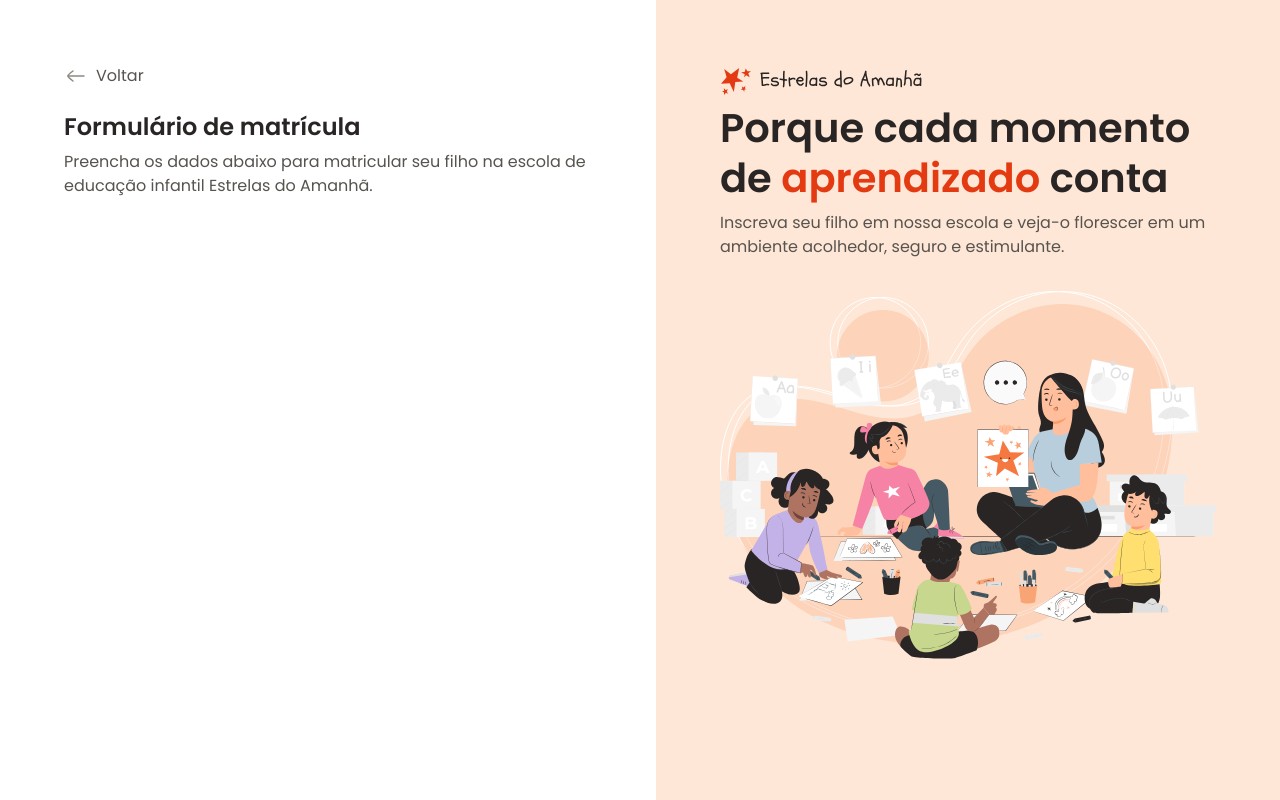
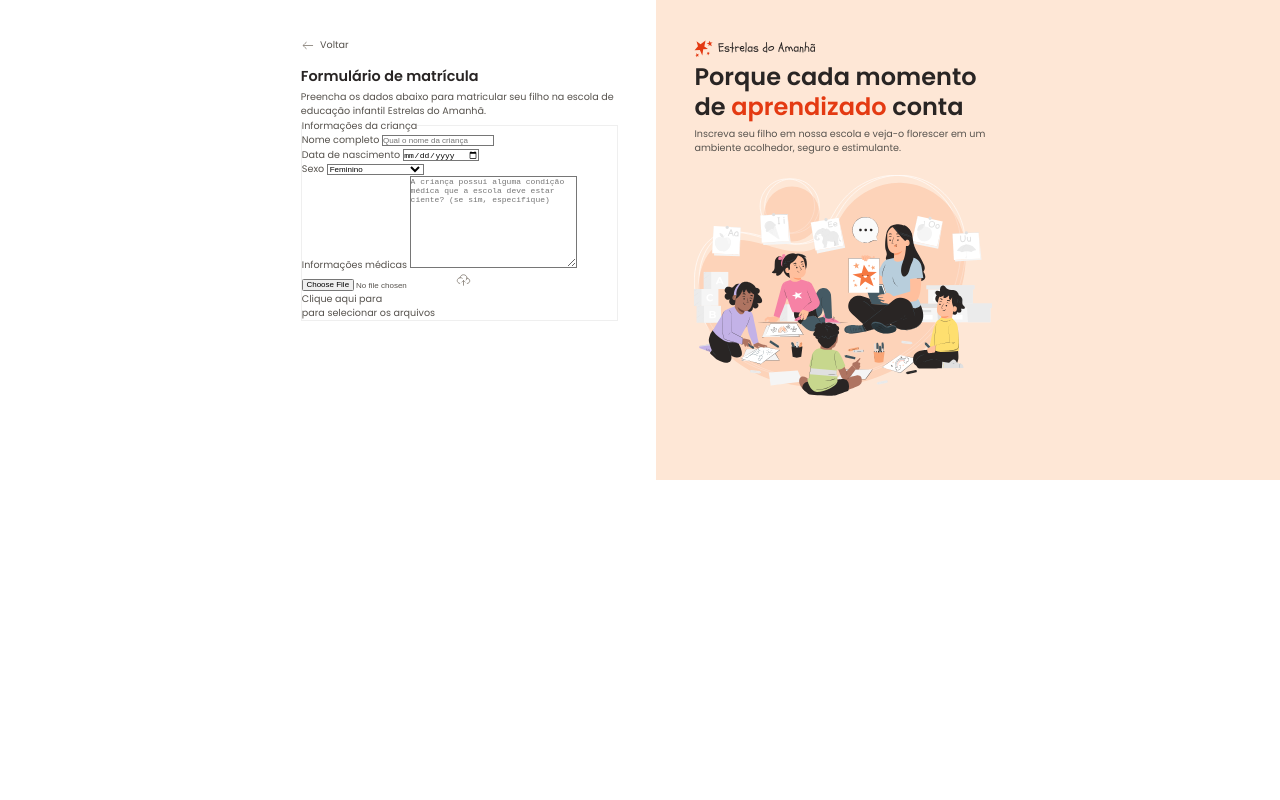
Before and after one commit to ThurZXP0/Formulario-de-Matricula, a plain HTML site: page index.html in a window 1280 px wide. Drawn offline with Linux system fonts and the light colour scheme.

Commit message:
iniciando o formulário

```diff
--- a/index.html
+++ b/index.html
@@ -23,6 +23,49 @@
 
         <h1>Formulário de  matrícula</h1>
         <p>Preencha os dados abaixo para matricular seu filho na escola de educação infantil Estrelas do Amanhã.</p>
+
+        <form method="post" enctype="multipart/form-data">
+          <fieldset class="child-info">
+            <legend>Informações da criança</legend>
+
+            <div class="input-wrapper">
+              <label for="fullname">Nome completo</label>
+              <input id="fullname" name="fullname" type="text" placeholder="Qual o nome da criança">
+            </div>
+
+             <div class="input-wrapper">
+              <label for="">Data de nascimento</label>
+              <input type="date" id="birth" name="birth" lang="pt-BR">
+            </div>
+
+            <div class="select-wrapper">
+              <label for="gender">Sexo</label>
+              <select name="gender" id="">
+                <option value="female">Feminino</option>
+                <option value="male">masculino</option>
+                <option value="na">Prefiro não responder</option>
+              </select>
+            </div>
+
+            <div class="textarea-wrapper">
+              <label for="medical-info">Informações médicas</label>
+              <textarea name="medical-info" id="medical-info"
+              cols="30" rows="10"
+              placeholder="A criança possui alguma condição médica que a escola deve estar ciente? (se sim, especifique)"
+              ></textarea>
+            </div>
+
+            <div class="droparea-wrapper">
+              <input type="file" id="birth-file" name="birth-file">
+              <img src="assets/icons/cloud-upload.svg" alt="">
+              <p>
+                Clique aqui para <br>
+                para selecionar os arquivos
+              </p>
+            </div>
+
+          </fieldset>
+        </form>
       </div>
     </main>
 
--- a/styles/global.css
+++ b/styles/global.css
@@ -20,6 +20,8 @@
   --stroke-default: #D6D3D1;
   --stroke-highlight: #F3541C;
   --semantic-error: #DC2626;
+
+  zoom: 60%;
 }
 
 body {
```
